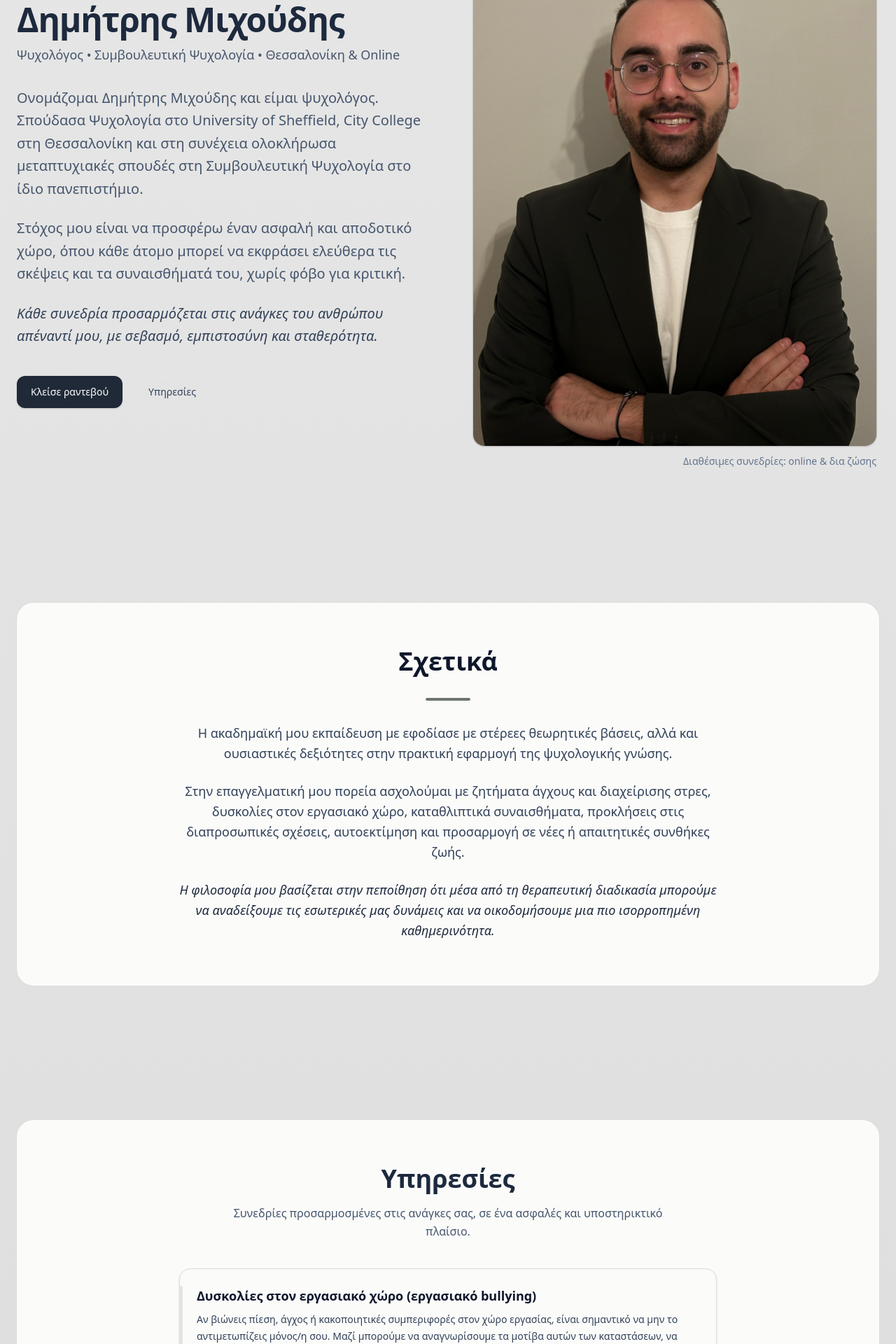
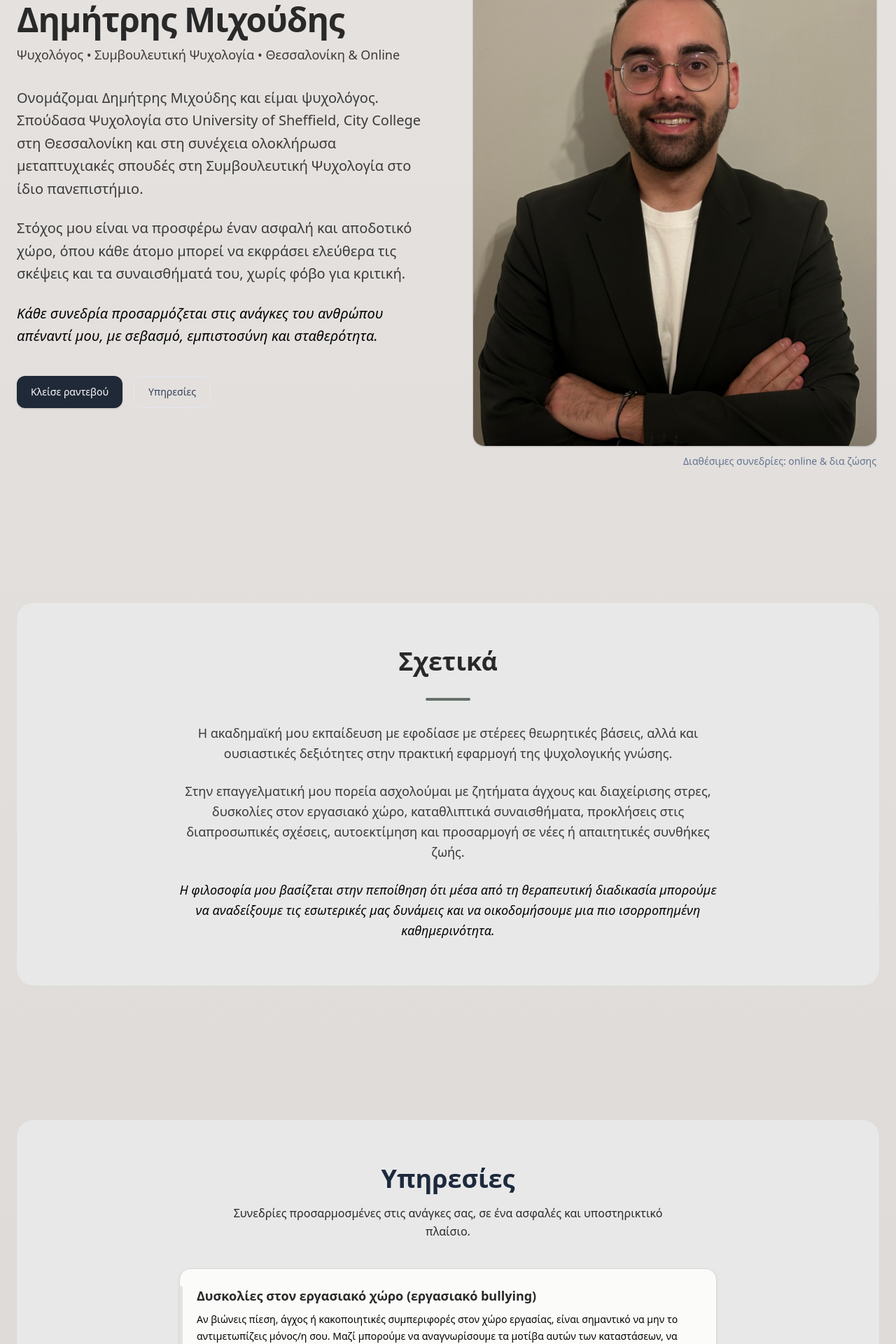
Before and after one commit to Nestortheo/psych-site, a React (Vite) app: page / in a window 1280 px wide. Shown: the part 700-2620 px from the top of the page at 70% size. Built offline with nearby package versions, Linux system fonts and the light colour scheme.

Commit message:
Text-ink Changes

```diff
--- a/src/components/ContactSection.jsx
+++ b/src/components/ContactSection.jsx
@@ -9,7 +9,7 @@ export default function ContactSection() {
       {/* Header + Details (always visible) */}
       <div className="grid gap-6 md:grid-cols-[1.2fr_0.8fr] md:items-start">
         <div>
-          <h3 className="text-xl font-semibold text-slate-900">
+          <h3 className="text-4xl font-semibold text-slate-900">
             Επικοινωνία
           </h3>
           <p className="mt-2 text-sm text-slate-700 leading-relaxed">
--- a/src/components/ServiceCard.jsx
+++ b/src/components/ServiceCard.jsx
@@ -12,8 +12,8 @@ export default function ServiceCard({ title, text, className = "" }) {
       ].join(" ")}
     >
       <span className="absolute left-0 top-6 bottom-6 w-1 rounded-full bg-slate-900/10" />
-      <h3 className="text-lg font-semibold text-slate-900 mb-2">{title}</h3>
-      <p className="text-slate-700 text-sm leading-6">{text}</p>
+      <h3 className="text-lg font-semibold text-ink mb-2">{title}</h3>
+      <p className="text-ink-strong text-sm leading-6">{text}</p>
     </div>
   );
 }
--- a/src/index.css
+++ b/src/index.css
@@ -12,12 +12,15 @@
 }
 @theme {
   /* surfaces */
-  --color-surface: oklch(93% 0 0);
-  --color-surfaceLight: oklch(90% 0 0);
-  --color-surfaceDark: oklch(85% 0 0);
+  --color-surface: oklch(92% 0.005 56.366);
+  --color-surfaceLight: oklch(89% 0.005 56.366);
+  --color-surfaceDark: oklch(86% 0.005 56.366);
+
+  /* border */
+  --color-borderInk: oklch(93% 0 0);
 
   /* text */
   --color-ink: oklch(28% 0 0);
   --color-ink-soft: oklch(35% 0 0);
-  --color-ink-strong: oklch(22% 0 0);
+  --color-ink-strong: oklch(10% 0 0);
 }
--- a/src/pages/Home.jsx
+++ b/src/pages/Home.jsx
@@ -57,15 +57,15 @@ export default function Home() {
           <div className="grid items-center gap-12 md:gap-16 md:grid-cols-2">
             {/* Text */}
             <div className="text-center md:text-left">
-              <h1 className="text-4xl md:text-5xl font-semibold tracking-tight">
+              <h1 className="text-4xl md:text-5xl font-semibold tracking-tight text-ink">
                 Δημήτρης Μιχούδης
               </h1>
 
-              <p className="mt-3 text-base md:text-lg text-slate-600">
+              <p className="mt-3 text-base md:text-lg text-ink-soft">
                 Ψυχολόγος • Συμβουλευτική Ψυχολογία • Θεσσαλονίκη & Online
               </p>
 
-              <div className="mt-8 space-y-6 text-lg md:text-xl text-slate-600 leading-relaxed max-w-3xl mx-auto md:mx-0">
+              <div className="mt-8 space-y-6 text-lg md:text-xl text-ink-soft leading-relaxed max-w-3xl mx-auto md:mx-0">
                 <p>
                   Ονομάζομαι Δημήτρης Μιχούδης και είμαι ψυχολόγος. Σπούδασα Ψυχολογία στο
                   University of Sheffield, City College στη Θεσσαλονίκη και στη συνέχεια ολοκλήρωσα
@@ -77,7 +77,7 @@ export default function Home() {
                   εκφράσει ελεύθερα τις σκέψεις και τα συναισθήματά του, χωρίς φόβο για κριτική.
                 </p>
 
-                <p className="italic text-slate-700">
+                <p className="italic text-ink-strong">
                   Κάθε συνεδρία προσαρμόζεται στις ανάγκες του ανθρώπου απέναντί μου, με σεβασμό, εμπιστοσύνη
                   και σταθερότητα.
                 </p>
@@ -127,12 +127,12 @@ export default function Home() {
       {/* ABOUT (panel) */}
       <section id="about" className="scroll-mt-24 py-20 md:py-24">
         <div className="max-w-7xl mx-auto px-6">
-          <div className="rounded-3xl bg-[#fbfbfa] ring-1 ring-[#dcdcd7] px-6 py-14 md:px-12 md:py-16">
+          <div className="rounded-3xl bg-borderInk ring-1 ring-[#dcdcd7] px-6 py-14 md:px-12 md:py-16">
             <div className="max-w-3xl mx-auto text-center">
-              <h2 className="text-3xl md:text-4xl font-semibold text-slate-900">Σχετικά</h2>
+              <h2 className="text-3xl md:text-4xl font-semibold text-ink">Σχετικά</h2>
               <div className="h-1 w-16 bg-[#2f3e34]/70 mx-auto my-8 rounded-full" />
 
-              <div className="space-y-6 text-slate-700 leading-relaxed text-lg">
+              <div className="space-y-6 text-ink-soft leading-relaxed text-lg">
                 <p>
                   Η ακαδημαϊκή μου εκπαίδευση με εφοδίασε με στέρεες θεωρητικές βάσεις, αλλά και ουσιαστικές
                   δεξιότητες στην πρακτική εφαρμογή της ψυχολογικής γνώσης.
@@ -144,7 +144,7 @@ export default function Home() {
                   προσαρμογή σε νέες ή απαιτητικές συνθήκες ζωής.
                 </p>
 
-                <p className="italic text-slate-800 font-medium">
+                <p className="italic text-ink-strong font-medium">
                   Η φιλοσοφία μου βασίζεται στην πεποίθηση ότι μέσα από τη θεραπευτική διαδικασία μπορούμε να
                   αναδείξουμε τις εσωτερικές μας δυνάμεις και να οικοδομήσουμε μια πιο ισορροπημένη καθημερινότητα.
                 </p>
@@ -157,9 +157,9 @@ export default function Home() {
       {/* SERVICES (panel + gentle intro) */}
       <section id="services" className="scroll-mt-24 py-20 md:py-24">
         <div className="max-w-7xl mx-auto px-6">
-          <div className="rounded-3xl bg-[#fbfbfa] ring-1 ring-[#dcdcd7] px-6 py-14 md:px-12 md:py-16">
+          <div className="rounded-3xl bg-borderInk ring-1 ring-[#dcdcd7] px-6 py-14 md:px-12 md:py-16">
             <h2 className="text-3xl md:text-4xl font-semibold text-center">Υπηρεσίες</h2>
-            <p className="mx-auto mt-4 mb-10 max-w-2xl text-center text-slate-600 leading-relaxed">
+            <p className="mx-auto mt-4 mb-10 max-w-2xl text-center text-ink leading-relaxed">
               Συνεδρίες προσαρμοσμένες στις ανάγκες σας, σε ένα ασφαλές και υποστηρικτικό πλαίσιο.
             </p>
             <div className="mx-auto max-w-3xl">
@@ -176,7 +176,7 @@ export default function Home() {
       {/* OFFICE (panel + gallery) */}
       <section id="office" className="scroll-mt-24 py-20 md:py-24">
         <div className="max-w-7xl mx-auto px-6">
-          <div className="rounded-3xl bg-[#fbfbfa] ring-1 ring-[#dcdcd7] px-6 py-14 md:px-12 md:py-16">
+          <div className="rounded-3xl bg-borderInk ring-1 ring-[#dcdcd7] px-6 py-14 md:px-12 md:py-16">
             <h2 className="text-3xl md:text-4xl font-semibold mb-4">Ο χώρος μου</h2>
             <p className="text-slate-600 max-w-2xl leading-relaxed mb-10">
               Ένας χώρος σχεδιασμένος ώστε να προσφέρει ηρεμία, άνεση και αίσθηση ασφάλειας.
@@ -190,14 +190,7 @@ export default function Home() {
       {/* CONTACT (panel + form) */}
       <section id="contact" className="scroll-mt-24 py-20 md:py-24">
         <div className="max-w-7xl mx-auto px-6">
-          <div className="rounded-3xl bg-[#fbfbfa] ring-1 ring-[#dcdcd7] px-6 py-14 md:px-12 md:py-16">
-            <h2 className="text-3xl md:text-4xl font-semibold text-center">Επικοινωνία</h2>
-            <p className="mx-auto mt-4 max-w-2xl text-center text-slate-600 leading-relaxed">
-              Αν νιώθετε ότι θα θέλατε να μιλήσουμε, μπορείτε να επικοινωνήσετε μαζί μου ή να συμπληρώσετε τη φόρμα.
-            </p>
-
             <ContactSection />
-          </div>
         </div>
       </section>
     </main>
```
